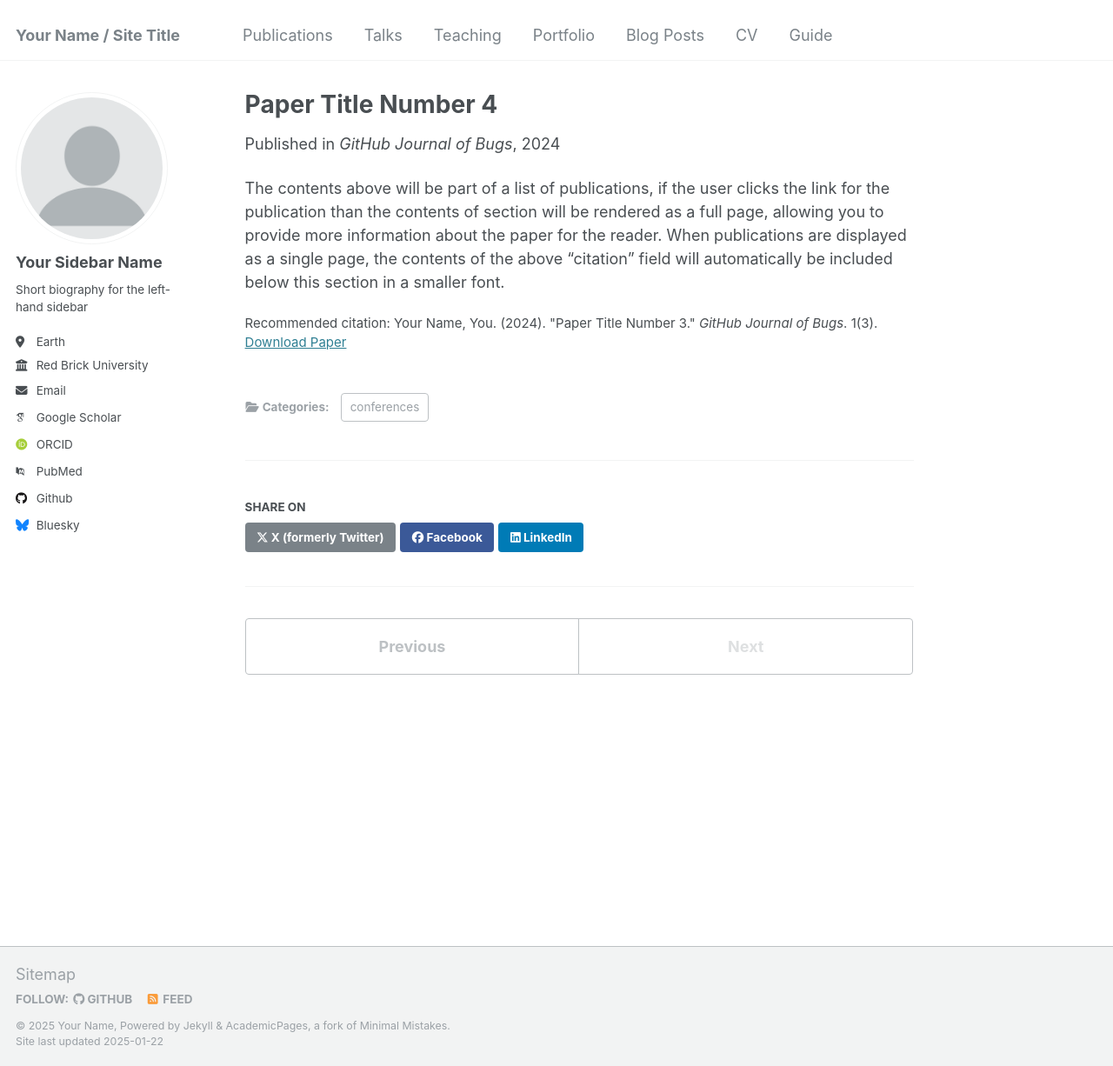
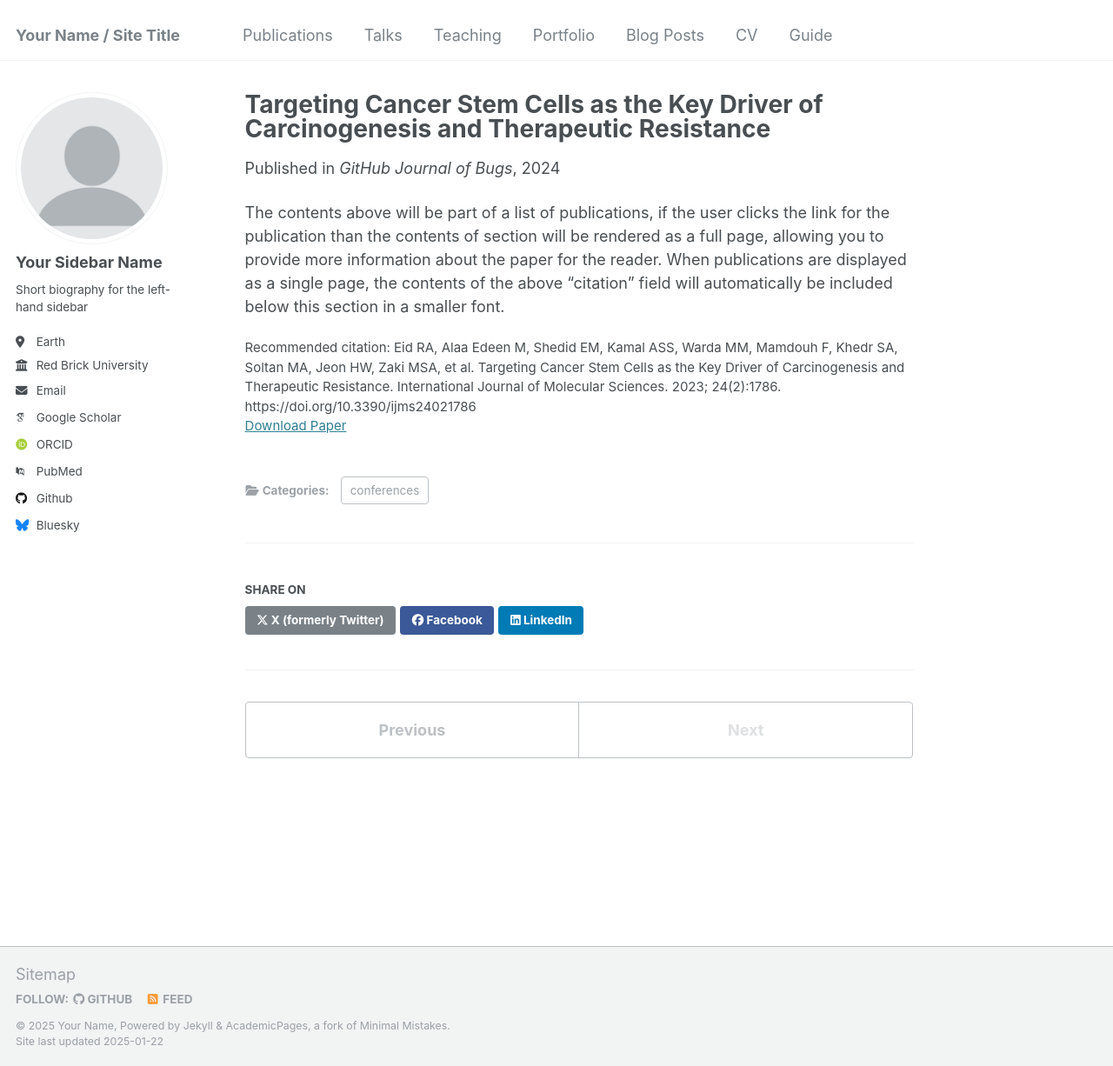
Before and after one commit to FaragMamdouh/FaragMamdouh.github.io, a Jekyll site: the page built from _publications/2024-02-17-paper-title-number-4.md, in a window 1280 px wide and 1226 px high. Shown: the whole window at 87% size. Built offline with Jekyll 4.4.1, drawn with Linux system fonts in a browser that asks for light colours; some web fonts are replaced.

Commit message:
Update 2024-02-17-paper-title-number-4.md

```diff
--- a/_publications/2024-02-17-paper-title-number-4.md
+++ b/_publications/2024-02-17-paper-title-number-4.md
@@ -1,13 +1,13 @@
 ---
-title: "Paper Title Number 4"
+title: "Targeting Cancer Stem Cells as the Key Driver of Carcinogenesis and Therapeutic Resistance"
 collection: publications
 category: conferences
 permalink: /publication/2024-02-17-paper-title-number-4
 excerpt: 'This paper is about fixing template issue #693.'
 date: 2024-02-17
 venue: 'GitHub Journal of Bugs'
-paperurl: 'http://academicpages.github.io/files/paper3.pdf'
-citation: 'Your Name, You. (2024). &quot;Paper Title Number 3.&quot; <i>GitHub Journal of Bugs</i>. 1(3).'
+paperurl: '[http://academicpages.github.io/files/paper3.pdf](https://www.mdpi.com/1422-0067/24/2/1786)'
+citation: 'Eid RA, Alaa Edeen M, Shedid EM, Kamal ASS, Warda MM, Mamdouh F, Khedr SA, Soltan MA, Jeon HW, Zaki MSA, et al. Targeting Cancer Stem Cells as the Key Driver of Carcinogenesis and Therapeutic Resistance. International Journal of Molecular Sciences. 2023; 24(2):1786. https://doi.org/10.3390/ijms24021786'
 ---
 
 The contents above will be part of a list of publications, if the user clicks the link for the publication than the contents of section will be rendered as a full page, allowing you to provide more information about the paper for the reader. When publications are displayed as a single page, the contents of the above "citation" field will automatically be included below this section in a smaller font.
```
